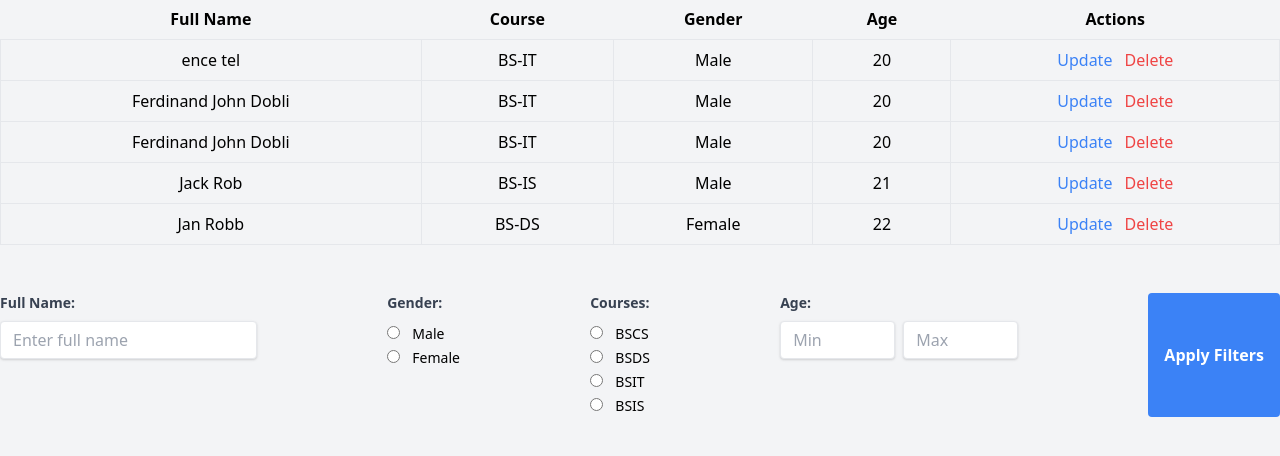
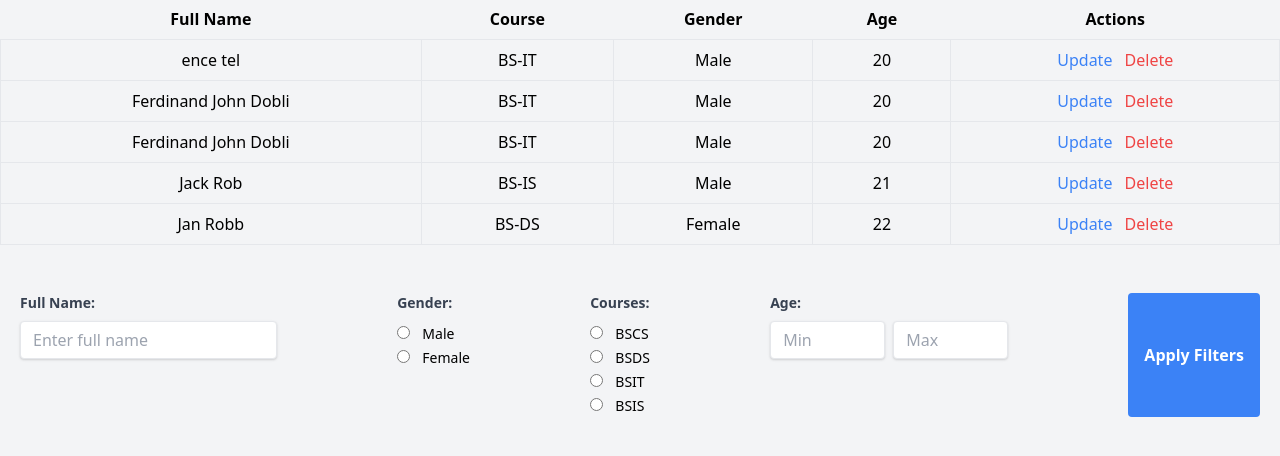
Before and after one commit to fjfdobli/EDP-FINALPROJECT, a Django app: page / in a window 1280 px wide. Shown: the part 125-581 px from the top of the page. Run offline with Django 5.2, Linux system fonts and the light colour scheme; data comes from the database, SQL or seed files in the repository.

Commit message:
Update list.html

```diff
--- a/Students/templates/students/list.html
+++ b/Students/templates/students/list.html
@@ -68,14 +68,14 @@
         <div>
           <label
             for="name-filter"
-            class="block text-gray-700 text-sm font-bold mb-2"
+            class="block text-gray-700 text-sm font-bold mb-2 ml-5"
             >Full Name:</label
           >
           <input
             id="name-filter"
             name="name"
             type="text"
-            class="shadow appearance-none border rounded py-2 px-3 text-gray-700 leading-tight focus:outline-none focus:shadow-outline"
+            class="shadow appearance-none border rounded py-2 px-3 text-gray-700 leading-tight focus:outline-none focus:shadow-outline ml-5"
             placeholder="Enter full name"
           />
         </div>
@@ -174,7 +174,7 @@
         </div>
         <button
           type="submit"
-          class="bg-blue-500 hover:bg-blue-700 text-white font-bold py-2 px-4 rounded focus:outline-none focus:shadow-outline"
+          class="bg-blue-500 hover:bg-blue-700 text-white font-bold py-2 px-4 rounded focus:outline-none focus:shadow-outline mr-5"
         >
           Apply Filters
         </button>
```
